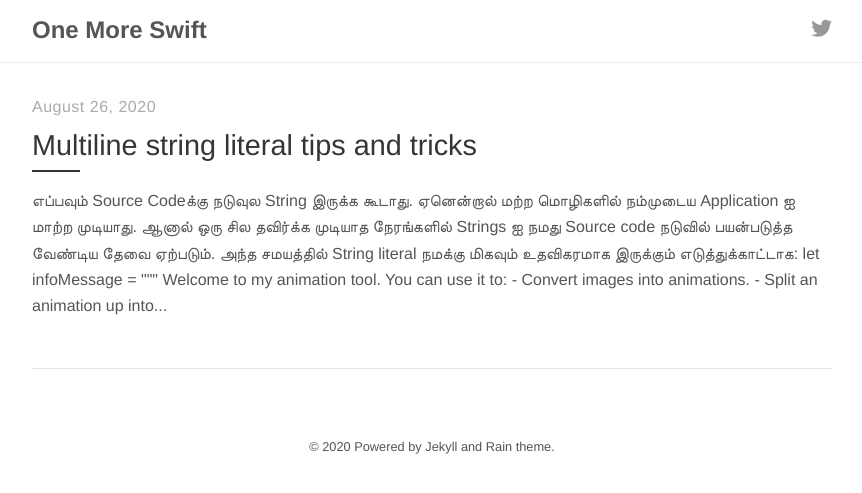
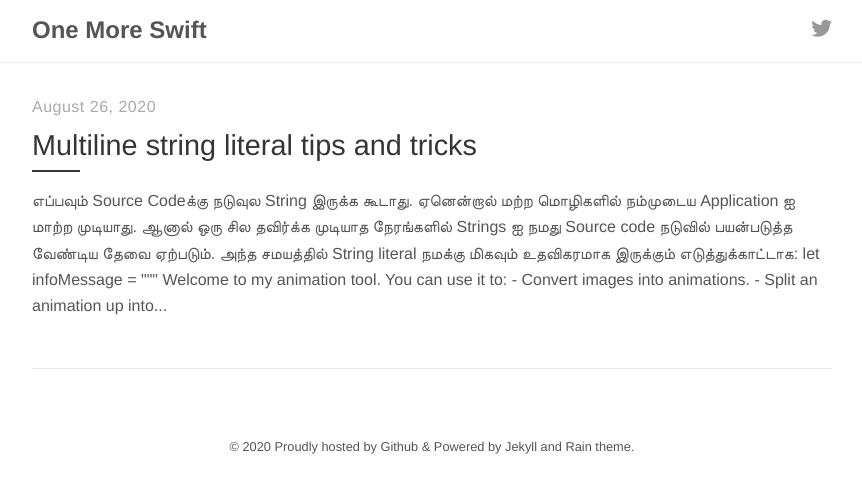
Before and after one commit to Onemoreblog/zero, a Jekyll site: the page built from index.html, in a window 1280 px wide. Shown: the top 493 px of the page, without its empty margins (208-1070 px from the left). Built offline with Jekyll 4.4.1, drawn with Linux system fonts in a browser that asks for light colours; nearby versions of some CDN libraries; the list of posts is cut into pages by our own code.

Commit message:
Update default.html

```diff
--- a/_layouts/default.html
+++ b/_layouts/default.html
@@ -32,7 +32,7 @@
 
     <footer>
       <span>
-        &copy; <time datetime="{{ site.time }}">{{ site.time | date: '%Y' }}</time> Powered by Jekyll and Rain theme.
+        &copy; <time datetime="{{ site.time }}">{{ site.time | date: '%Y' }}</time> Proudly hosted by Github & Powered by Jekyll and Rain theme.
       </span>
     </footer>
   </body>
```
